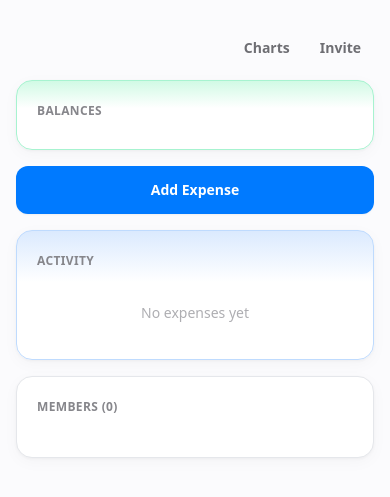
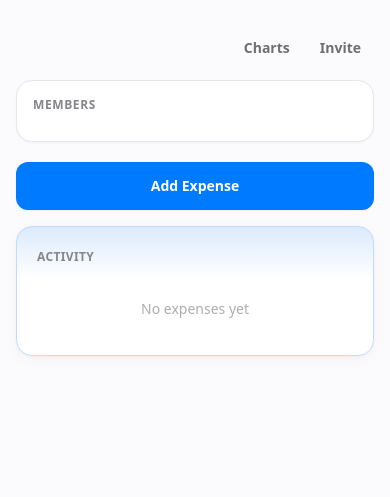
Before and after one commit to jvalin17/frenmo, a FastAPI app: template app/templates/group/detail.html in a window 390 px wide. Shown: the part 52-549 px from the top of the page. Run offline with FastAPI, Linux system fonts and the light colour scheme; the template is opened without the code that fills it, so the values that code supplies are empty; some libraries are stand-ins or nearby versions.

Commit message:
Sidebar layout: members panel on left (sticky), main content on right. Responsive — stacks on mobile.

```diff
--- a/app/templates/group/detail.html
+++ b/app/templates/group/detail.html
@@ -2,6 +2,17 @@
 {% block title %}{{ group.name }} — Rup-Split{% endblock %}
 {% block content %}
 {% set sym = {"INR": "₹", "USD": "$", "EUR": "€", "GBP": "£", "AED": "د.إ", "JPY": "¥", "CAD": "C$", "AUD": "A$"} %}
+
+<style>
+.group-layout { display: flex; gap: 1.25rem; max-width: 900px; margin: 0 auto; }
+.sidebar { width: 220px; flex-shrink: 0; position: sticky; top: 80px; align-self: flex-start; }
+.main-content { flex: 1; min-width: 0; }
+@media (max-width: 768px) {
+    .group-layout { flex-direction: column; }
+    .sidebar { width: 100%; position: static; }
+}
+</style>
+
 <div class="flex justify-between items-center mb-4">
     <h2 class="text-2xl font-bold">{{ group.name }}</h2>
     <div class="flex gap-1">
@@ -9,6 +20,53 @@
         <a href="/groups/{{ group.id }}/invite" class="btn btn-ghost btn-sm">Invite</a>
     </div>
 </div>
+
+<div class="group-layout">
+
+<!-- LEFT SIDEBAR — Members -->
+<div class="sidebar">
+    <div class="rounded-2xl p-4" style="background: #FFFFFF; border: 1px solid #E5E7EB; box-shadow: 0 1px 3px rgba(0,0,0,0.04);">
+        <h3 class="font-semibold text-xs uppercase mb-3" style="color: #86868B; letter-spacing: 0.05em;">Members</h3>
+        <div class="space-y-1">
+            {% for member in members %}
+            {% set net = balances.get(member.id, 0) %}
+            <div class="flex items-center gap-2.5 p-2 rounded-xl hover:bg-gray-50 transition-colors">
+                <div class="w-8 h-8 rounded-full flex items-center justify-center text-white text-xs font-bold" style="background: linear-gradient(135deg, #007AFF, #5856D6);">
+                    {{ member.name[0]|upper }}
+                </div>
+                <div class="min-w-0">
+                    <p class="text-sm font-medium truncate" style="color: #1D1D1F;">{{ member.name }}</p>
+                    <p class="text-xs {% if net > 0 %}balance-positive{% elif net < 0 %}balance-negative{% else %}balance-zero{% endif %}">
+                        {% if net > 0 %}+${{ "%.2f"|format(net / 100) }}{% elif net < 0 %}-${{ "%.2f"|format((-net) / 100) }}{% else %}settled{% endif %}
+                    </p>
+                </div>
+            </div>
+            {% endfor %}
+        </div>
+
+        {% if available_friends %}
+        <div class="mt-3 pt-3" style="border-top: 1px solid #F2F2F7;">
+            <h4 class="text-xs uppercase mb-2" style="color: #AEAEB2;">Add Friends</h4>
+            {% for friend in available_friends %}
+            <div class="flex items-center justify-between p-1.5 rounded-lg mb-1">
+                <div class="flex items-center gap-2">
+                    <div class="w-6 h-6 rounded-full flex items-center justify-center text-white text-xs font-bold" style="background: #34C759;">
+                        {{ friend.name[0]|upper }}
+                    </div>
+                    <span class="text-xs">{{ friend.name }}</span>
+                </div>
+                <form method="POST" action="/friends/add-to-group/{{ group.id }}/{{ friend.id }}">
+                    <button type="submit" class="text-xs font-semibold px-2 py-0.5 rounded-md" style="background: #EEF2FF; color: #007AFF;">+</button>
+                </form>
+            </div>
+            {% endfor %}
+        </div>
+        {% endif %}
+    </div>
+</div>
+
+<!-- RIGHT MAIN CONTENT -->
+<div class="main-content">
 
 <!-- Simplified Debts -->
 {% if simplified %}
@@ -25,7 +83,6 @@
             <span class="font-bold balance-negative">${{ "%.2f"|format(amount / 100) }}</span>
         </div>
         {% endfor %}
-        <!-- Settlement form -->
         <form method="POST" action="/settlements/new/{{ group.id }}" class="mt-3 flex gap-2 items-end">
             <select name="from_user" class="select select-bordered select-sm flex-1">
                 {% for m in members %}<option value="{{ m.id }}">{{ m.name }}</option>{% endfor %}
@@ -41,28 +98,10 @@
 </div>
 {% endif %}
 
-<!-- Member Balances -->
-<div class="card card-green mb-4">
-    <div class="card-body py-3">
-        <h3 class="font-semibold text-sm text-gray-500 uppercase mb-2">Balances</h3>
-        {% for member in members %}
-        {% set net = balances.get(member.id, 0) %}
-        <div class="flex justify-between items-center py-1">
-            <span class="text-sm">{{ member.name }}</span>
-            <span class="font-semibold text-sm {% if net > 0 %}balance-positive{% elif net < 0 %}balance-negative{% else %}balance-zero{% endif %}">
-                {% if net > 0 %}gets back ${{ "%.2f"|format(net / 100) }}
-                {% elif net < 0 %}owes ${{ "%.2f"|format((-net) / 100) }}
-                {% else %}settled up{% endif %}
-            </span>
-        </div>
-        {% endfor %}
-    </div>
-</div>
-
 <!-- Add Expense Button -->
 <a href="/expenses/new/{{ group.id }}" class="btn btn-primary btn-block mb-4">Add Expense</a>
 
-<!-- Expense List -->
+<!-- Activity -->
 <div class="card card-blue mb-4">
     <div class="card-body py-3">
         <h3 class="font-semibold text-sm text-gray-500 uppercase mb-2">Activity</h3>
@@ -92,7 +131,7 @@
                     {% endif %}
                 </div>
             </div>
-            <!-- Comments — soft blue tint -->
+            <!-- Comments -->
             {% set comments = expense_comments.get(expense.id, []) %}
             <div class="mt-2 ml-12 rounded-xl p-3" style="background: linear-gradient(180deg, #EFF6FF 0%, #FFFFFF 100%); border: 1px solid #BFDBFE;">
                 {% if comments %}
@@ -126,42 +165,6 @@
     </div>
 </div>
 
-<!-- Members -->
-<div class="card mt-4" style="background: #FFFFFF !important; border: 1px solid #E5E7EB !important;">
-    <div class="card-body py-4">
-        <h3 class="font-semibold text-sm text-gray-500 uppercase mb-3">Members ({{ members|length }})</h3>
-        <div class="space-y-2">
-            {% for member in members %}
-            <div class="flex items-center gap-3 p-2 rounded-xl" style="background: #F9FAFB;">
-                <div class="w-9 h-9 rounded-full flex items-center justify-center text-white text-xs font-bold" style="background: linear-gradient(135deg, #007AFF, #5856D6);">
-                    {{ member.name[0]|upper }}
-                </div>
-                <div>
-                    <p class="text-sm font-medium" style="color: #1D1D1F;">{{ member.name }}</p>
-                    <p class="text-xs" style="color: #AEAEB2;">Member</p>
-                </div>
-            </div>
-            {% endfor %}
-        </div>
-
-        {% if available_friends %}
-        <div class="mt-4 pt-3" style="border-top: 1px solid #F2F2F7;">
-            <h4 class="text-xs uppercase mb-2" style="color: #AEAEB2;">Add from friends</h4>
-            {% for friend in available_friends %}
-            <div class="flex justify-between items-center p-2 rounded-xl mb-1" style="background: #F9FAFB;">
-                <div class="flex items-center gap-3">
-                    <div class="w-8 h-8 rounded-full flex items-center justify-center text-white text-xs font-bold" style="background: #34C759;">
-                        {{ friend.name[0]|upper }}
-                    </div>
-                    <span class="text-sm font-medium">{{ friend.name }}</span>
-                </div>
-                <form method="POST" action="/friends/add-to-group/{{ group.id }}/{{ friend.id }}">
-                    <button type="submit" class="btn btn-primary btn-xs">Add</button>
-                </form>
-            </div>
-            {% endfor %}
-        </div>
-        {% endif %}
-    </div>
-</div>
+</div><!-- end main-content -->
+</div><!-- end group-layout -->
 {% endblock %}
```
